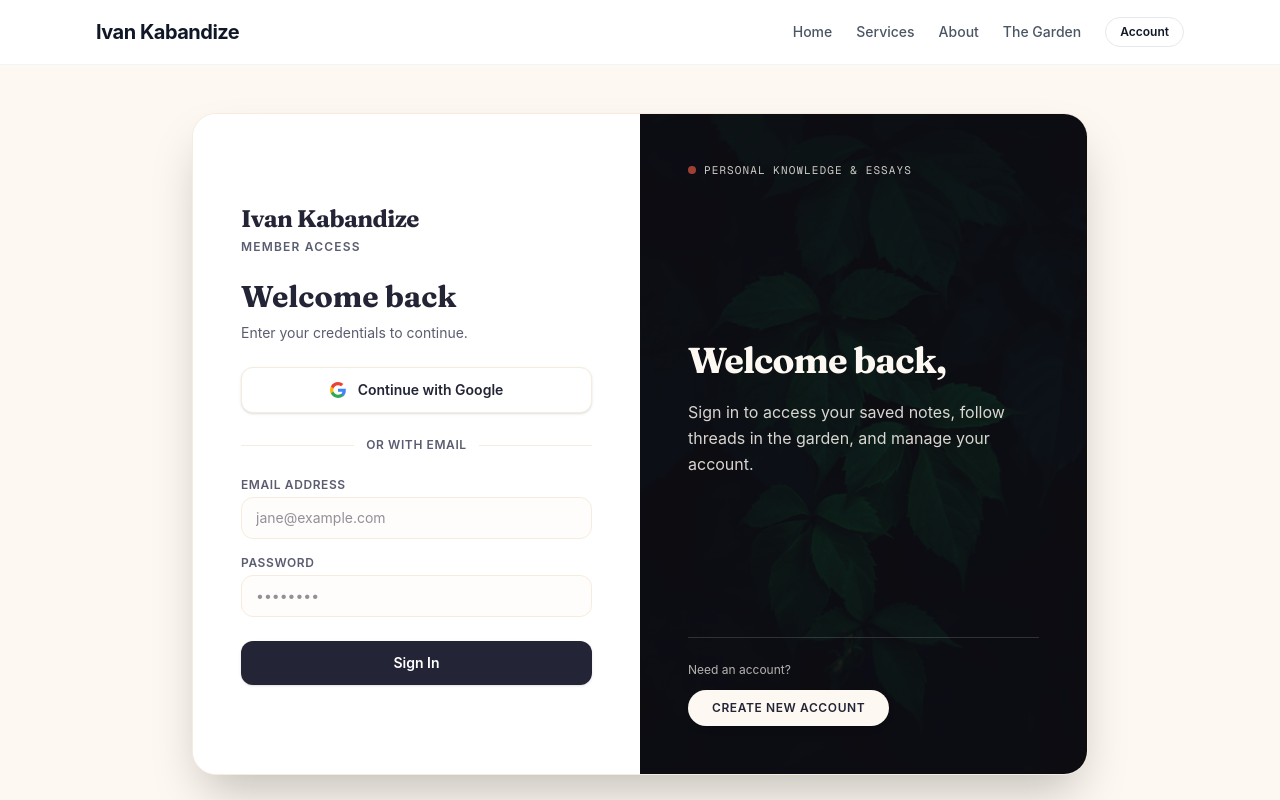
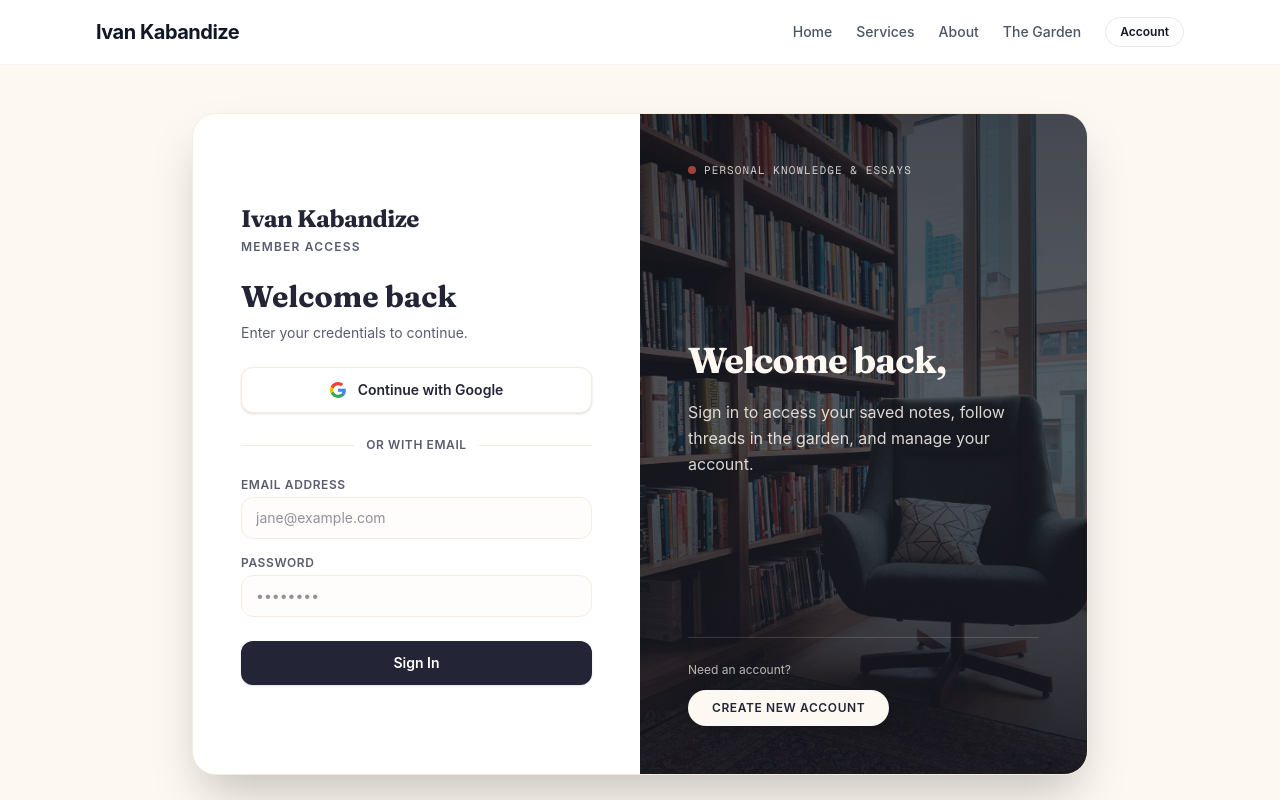
Before and after one commit to begeniuskibs/ivankabandize-website, a Next.js app: page /auth/login in a window 1280 px wide. Shown: the top 800 px of the page. Built offline with nearby package versions, Linux system fonts and the light colour scheme; a web font is replaced by a local one.

Commit message:
style(auth): update auth card background to Jon Tyson library nook and lighten overlay for image visibility

```diff
--- a/components/auth/SlidingAuthCard.tsx
+++ b/components/auth/SlidingAuthCard.tsx
@@ -226,8 +226,8 @@ export default function SlidingAuthCard({
 
       {/* --- OVERLAY / IMAGE PANEL (Desktop: absolute top-0 right-0 w-1/2; Mobile: below) --- */}
       {/*
-        Photo Credit: Dark botanical vine leaves by Rodion Kutsaiev on Unsplash
-        URL: https://unsplash.com/photos/049M_crau5k (photo-1473081556163-2a17de81fc97)
+        Photo Credit: Cozy library study nook with reading chair by Jon Tyson on Unsplash
+        URL: https://unsplash.com/photos/kGUmNEYaSMY (photo-1555116505-38ab61800975)
       */}
       <div
         className={`w-full md:w-1/2 min-h-[320px] md:min-h-[660px] md:absolute md:top-0 md:right-0 md:h-full transition-transform duration-700 ease-in-out overflow-hidden z-20 ${
@@ -236,17 +236,17 @@ export default function SlidingAuthCard({
       >
         {/* Background Image */}
         <Image
-          src="/images/leaves-kutsaiev.jpg"
-          alt="Dark botanical vine leaves"
+          src="/images/library-tyson.jpg"
+          alt="Cozy library study nook with bookshelves and reading chair"
           fill
           priority
           sizes="(max-width: 768px) 100vw, 50vw"
           className="object-cover transition-transform duration-1000 scale-105"
         />
 
-        {/* Dark Gradient Overlay for high text contrast */}
-        <div className="absolute inset-0 bg-gradient-to-t from-[#14151E]/95 via-[#1E202B]/80 to-[#14151E]/85 mix-blend-multiply" />
-        <div className="absolute inset-0 bg-[#1E202B]/40 backdrop-blur-[0.5px]" />
+        {/* Lighter Gradient Overlay for balanced photo visibility + text legibility */}
+        <div className="absolute inset-0 bg-gradient-to-t from-[#14151E]/90 via-[#1E202B]/60 to-[#14151E]/70" />
+        <div className="absolute inset-0 bg-[#14151E]/20 backdrop-blur-[0.5px]" />
 
         {/* Dynamic Overlay Content */}
         <div className="absolute inset-0 p-8 sm:p-12 flex flex-col justify-between text-white z-30">
```
Also changed, not shown: public/images/leaves-kutsaiev.jpg (deleted), public/images/library-tyson.jpg (added).
